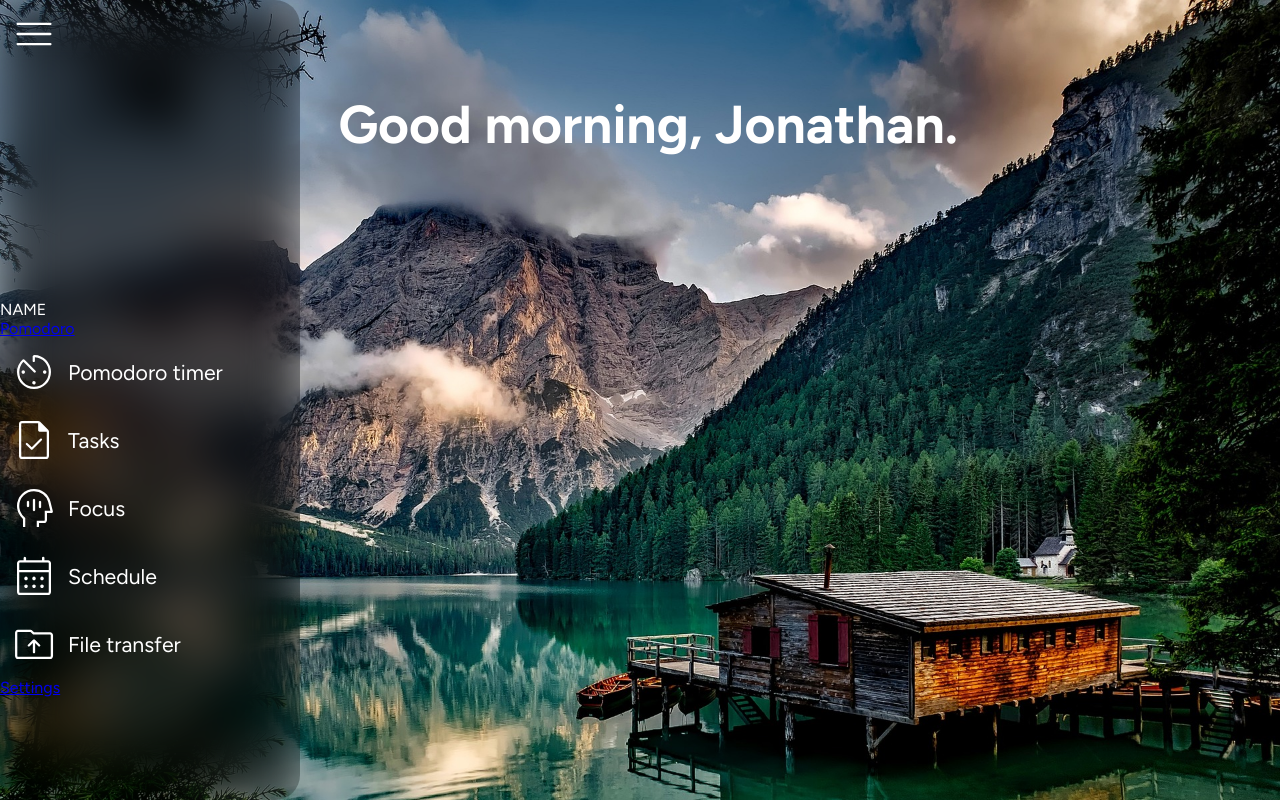
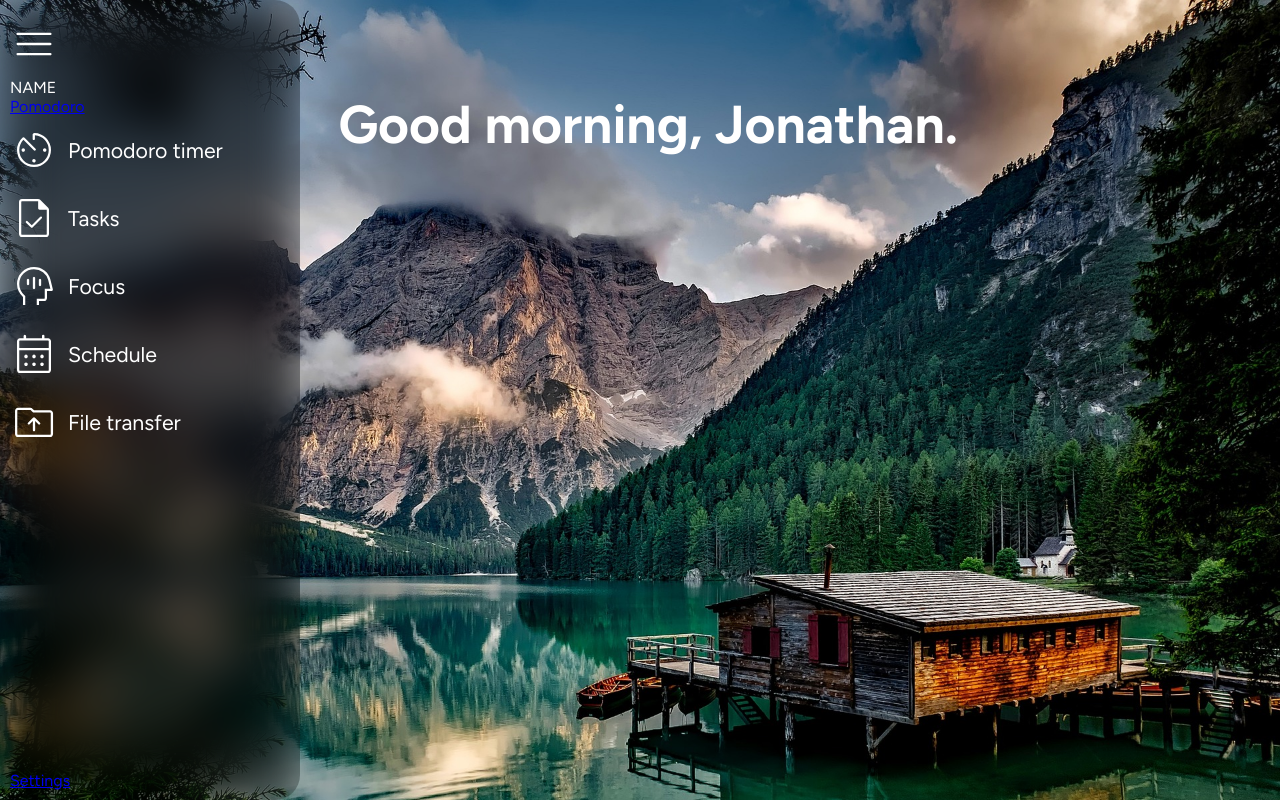
Before and after one commit to jongia132/sdd-major-project, a React (Create React App) app: page / in a window 1280 px wide. Built offline with nearby package versions, Linux system fonts and the light colour scheme.

Commit message:
Start using react-router
- Fix sidebar scaling/spacing
- Add settings icon

```diff
--- a/src/App.tsx
+++ b/src/App.tsx
@@ -1,5 +1,6 @@
 import './App.css'
-import {BrowserRouter as Router, Routes, Route} from 'react-router-dom'
+import {BrowserRouter, Routes, Route, Link} from 'react-router-dom'
+import Sidebar from './components/Sidebar'
 import Index from "./applets/index"
 import Pomodoro from './applets/Pomodoro'
 import Settings from "./applets/settings"
@@ -7,13 +8,14 @@ import Settings from "./applets/settings"
 function App() {
   return (
     <div>
-      <Router>
+      <BrowserRouter>
+      <Sidebar/>
         <Routes>
           <Route path='/' element={<Index/>}/>
           <Route path='/pomodoro' element={<Pomodoro/>}/>
           <Route path='/settings' element={<Settings/>}/>
         </Routes>
-      </Router>
+      </BrowserRouter>
     </div>
   );
 }
--- a/src/applets/index.tsx
+++ b/src/applets/index.tsx
@@ -1,9 +1,7 @@
 import styles from "./index.module.css"
-import Sidebar from "../components/Sidebar"
 const Index = () => {
     return (
         <div className={styles.html}>
-            <Sidebar/>
             <main className={styles.content}>
                 <p className={styles.greeting}>Good morning, Jonathan.</p>
             </main>
--- a/src/components/Sidebar.module.css
+++ b/src/components/Sidebar.module.css
@@ -8,7 +8,11 @@
     color: white;
     display:flex;
     flex-direction: column;
-    justify-content: flex-start;
+    -webkit-user-select: none; /* Safari */
+    -ms-user-select: none; /* IE 10 and IE 11 */
+    user-select: none; /* Standard syntax */
+    padding: 10px;
+    box-sizing: border-box
 }
 
 .navList {
@@ -23,7 +27,8 @@
 }
 
 .icon {
-    margin: 10px;
+    margin: 10px 10px 10px 0;
+    max-height: 48px;
 }
 
 .menuIcon {
@@ -33,3 +38,7 @@
 .profileBox {
     float: left
 }
+
+.bottom {
+    margin-top:auto;
+}
--- a/src/components/Sidebar.tsx
+++ b/src/components/Sidebar.tsx
@@ -1,4 +1,5 @@
 import styles from './Sidebar.module.css'
+import Link from "react-router-dom"
 
 // Icons
 import menuIcon from "../assets/icons/menu.svg"
@@ -47,8 +48,10 @@ const Sidebar = () => {
                 </div>
             </section>
 
-            {/* Settings */}
-            <a href="/settings">Settings</a>
+            {/* Bottom */}
+            <section className={styles.bottom}>
+                <a href="/settings">Settings</a>
+            </section>
         </nav>
     )
 }
--- a/src/index.css
+++ b/src/index.css
@@ -11,3 +11,9 @@ code {
   font-family: source-code-pro, Menlo, Monaco, Consolas, 'Courier New',
     monospace;
 }
+
+.prevent-select {
+  -webkit-user-select: none; /* Safari */
+  -ms-user-select: none; /* IE 10 and IE 11 */
+  user-select: none; /* Standard syntax */
+}
```
Also changed, not shown: src/assets/icons/settings.svg (added).
